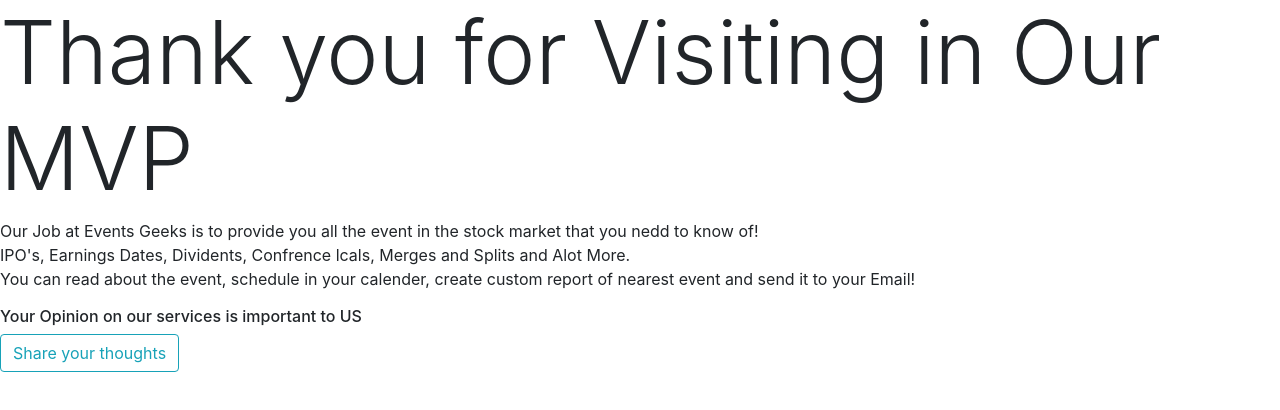
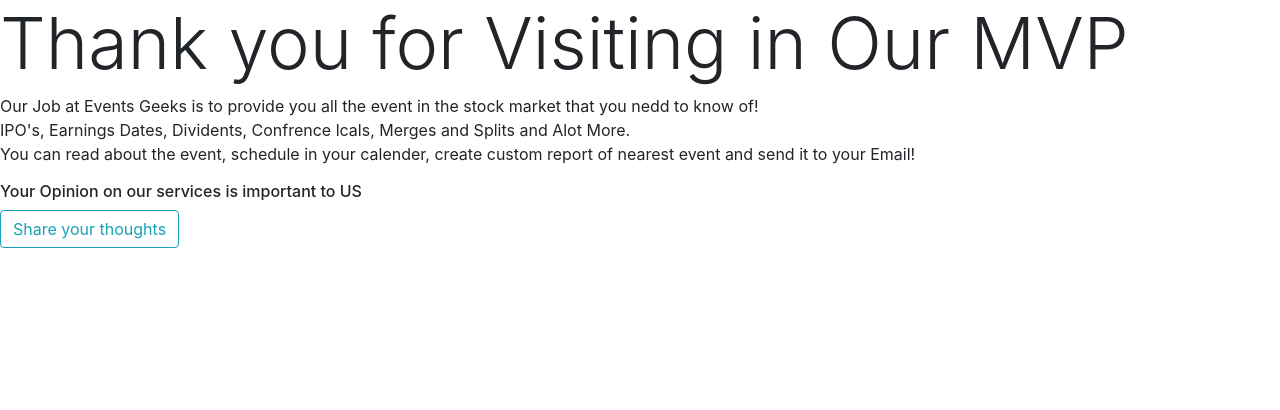
Before and after one commit to SegevKest/Stock_Market_Events, a React (Create React App) app: page /aboutus in a window 1280 px wide. Shown: the top 410 px of the page. Built offline with nearby package versions, Linux system fonts and the light colour scheme.

Commit message:
slight change - for check

```diff
--- a/src/components/main_Components/About_us.js
+++ b/src/components/main_Components/About_us.js
@@ -17,7 +17,7 @@
 <div >
 
 
-  <h1 className="display-2"> Thank you for Visiting in Our MVP</h1>
+  <h1 className="display-3"> Thank you for Visiting in Our MVP</h1>
         <p>Our Job at Events Geeks is to provide you all the event in the stock market that you nedd to know of!
           <br/>
           IPO's, Earnings Dates, Dividents, Confrence lcals, Merges and Splits and Alot More.
```
